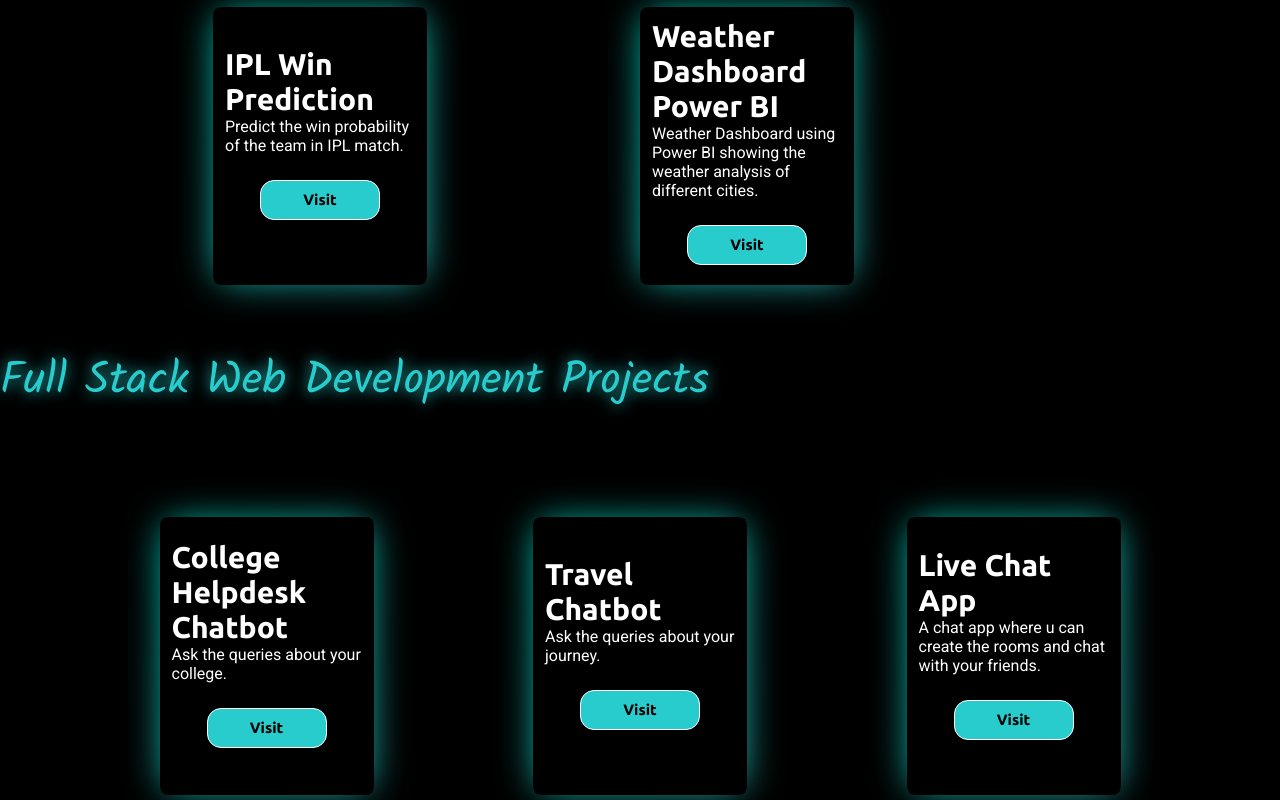
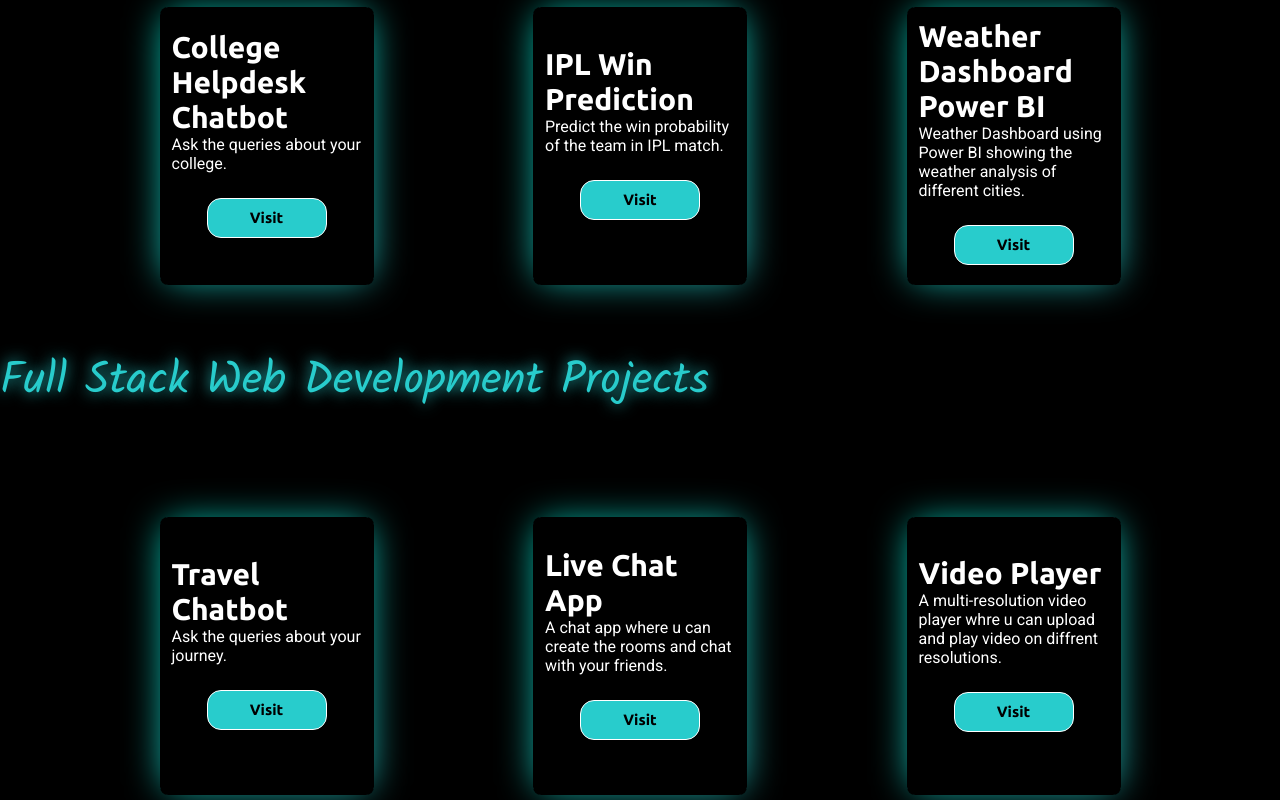
Before and after one commit to mohd-mustajab/Portfolio, a React (Vite) app: page /project in a window 1280 px wide. Shown: the part 380-1180 px from the top of the page. Built offline with nearby package versions, Linux system fonts and the light colour scheme; a web font is replaced by a local one.

Commit message:
feat: add College Helpdesk Chatbot card to project list

```diff
--- a/src/components/Project.jsx
+++ b/src/components/Project.jsx
@@ -12,6 +12,15 @@
       <div className="heading">My Works..</div>
         <div className='project-head'>Data Science Projects</div>
          <div className="projects">
+          <Card className='card'>
+          <Card.Body>
+            <Card.Title>College Helpdesk Chatbot</Card.Title>
+            <Card.Text>
+            Ask the queries about your college.
+            </Card.Text>
+            <a href="https://t.me/CollegeHelpdesk_bymj_Bot/" target='_blank'><button className="btn">Visit</button></a>
+          </Card.Body>
+        </Card>
         <Card className='card'>
           <Card.Body>
             <Card.Title>IPL Win Prediction</Card.Title>
@@ -36,15 +45,6 @@
 
         <div className='project-head'>Full Stack Web Development Projects</div>
       <div className="projects">
-        <Card className='card'>
-          <Card.Body>
-            <Card.Title>College Helpdesk Chatbot</Card.Title>
-            <Card.Text>
-            Ask the queries about your college.
-            </Card.Text>
-            <a href="https://t.me/CollegeHelpdesk_bymj_Bot/" target='_blank'><button className="btn">Visit</button></a>
-          </Card.Body>
-        </Card>
         <Card className='card'>
           <Card.Body>
             <Card.Title>Travel Chatbot</Card.Title>
```
